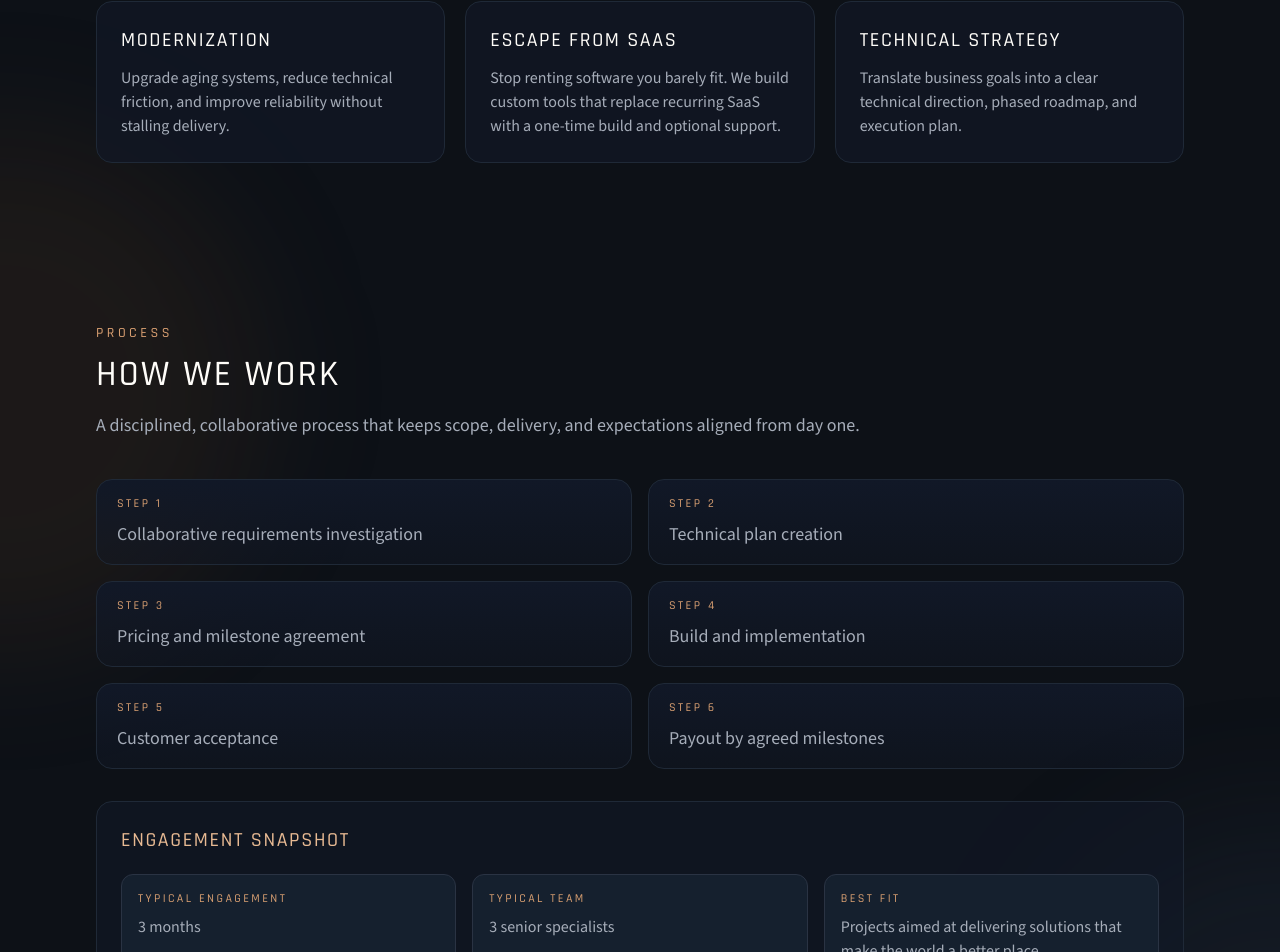
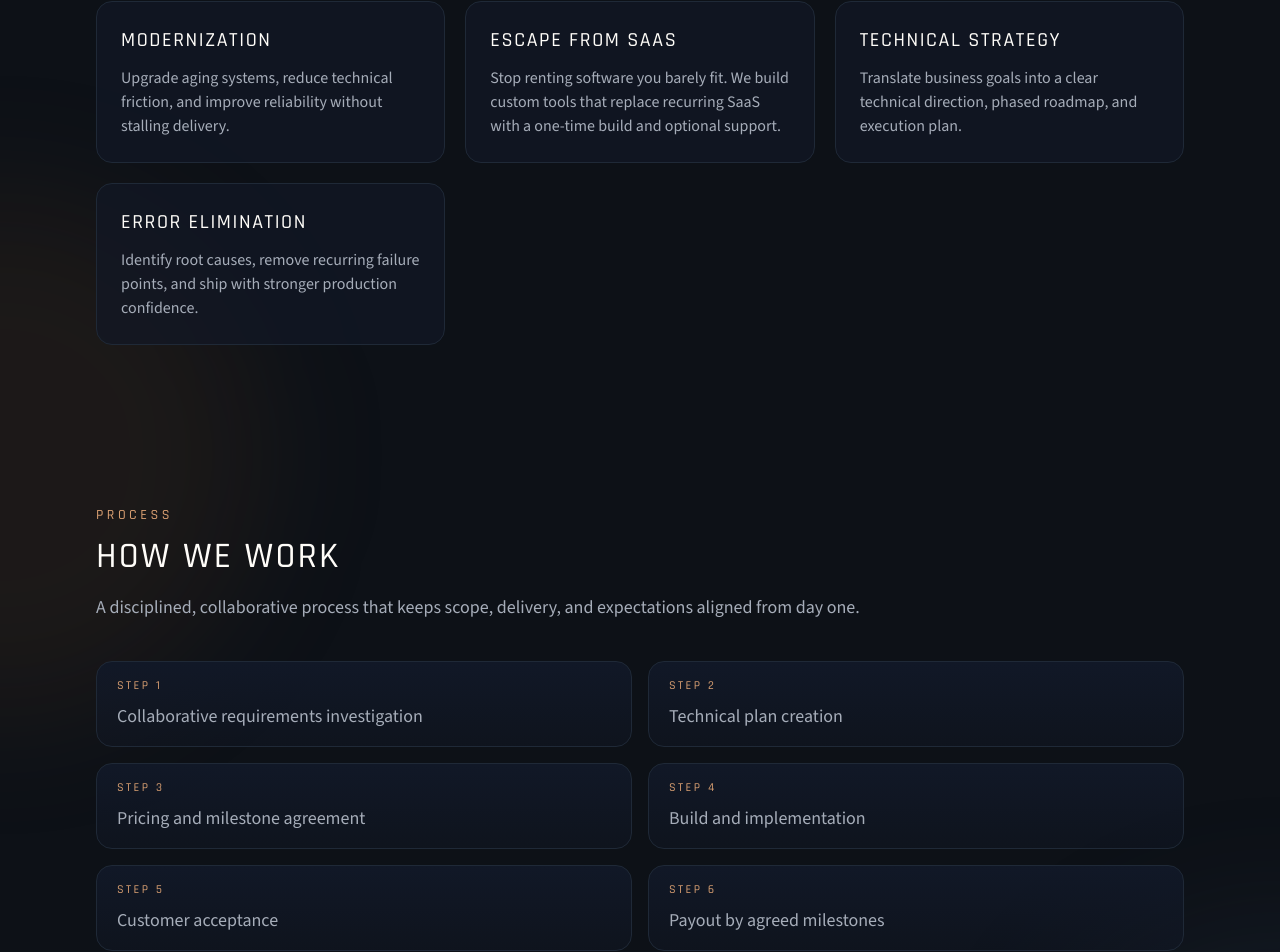
Before and after one commit to Copper-Forge/copper-forge.com, a Next.js app: page / in a window 1280 px wide. Shown: the part 1083-2035 px from the top of the page. Built offline with nearby package versions, Linux system fonts and the light colour scheme; no server answers.

Commit message:
Readed Error Elimination

```diff
--- a/content/site-content.ts
+++ b/content/site-content.ts
@@ -63,6 +63,11 @@ export const siteContent = {
         name: "Technical Strategy",
         description:
           "Translate business goals into a clear technical direction, phased roadmap, and execution plan.",
+      },
+      {
+        name: "Error Elimination",
+        description:
+          "Identify root causes, remove recurring failure points, and ship with stronger production confidence.",
       },
     ],
   },
```
